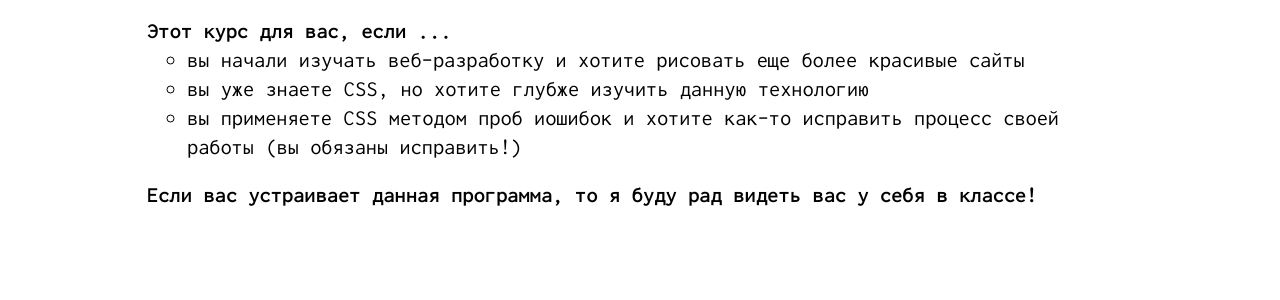
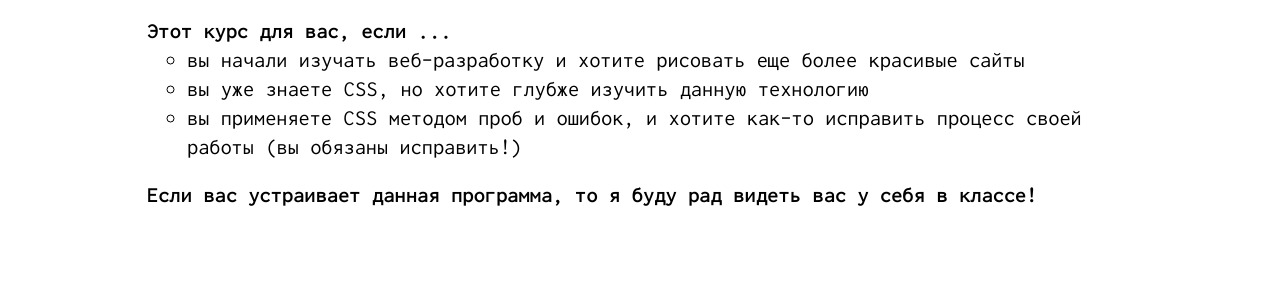
Before and after one commit to makecs50/cs138x, a Jekyll site: the page built from syllabus.md, in a window 1280 px wide. Shown: the part 1515-1815 px from the top of the page. Built offline with Jekyll 4.4.1, drawn with Linux system fonts in a browser that asks for light colours; nearby versions of some CDN libraries.

Commit message:
grammar error

```diff
--- a/syllabus.md
+++ b/syllabus.md
@@ -65,7 +65,7 @@ header: План обучения (Syllabus)
               <ul>
                 <li>вы начали изучать веб-разработку и хотите рисовать еще более красивые сайты</li>
                 <li>вы уже знаете CSS, но хотите глубже изучить данную технологию</li>
-                <li> вы применяете CSS методом проб иошибок и хотите как-то исправить процесс своей работы (вы обязаны исправить!)</li>
+                <li>вы применяете CSS методом проб и ошибок, и хотите как-то исправить процесс своей работы (вы обязаны исправить!)</li>
               </ul>
               <p class="primary-text">
                   <strong>Если вас устраивает данная программа, то я буду рад видеть вас у себя в классе!</strong>
```
